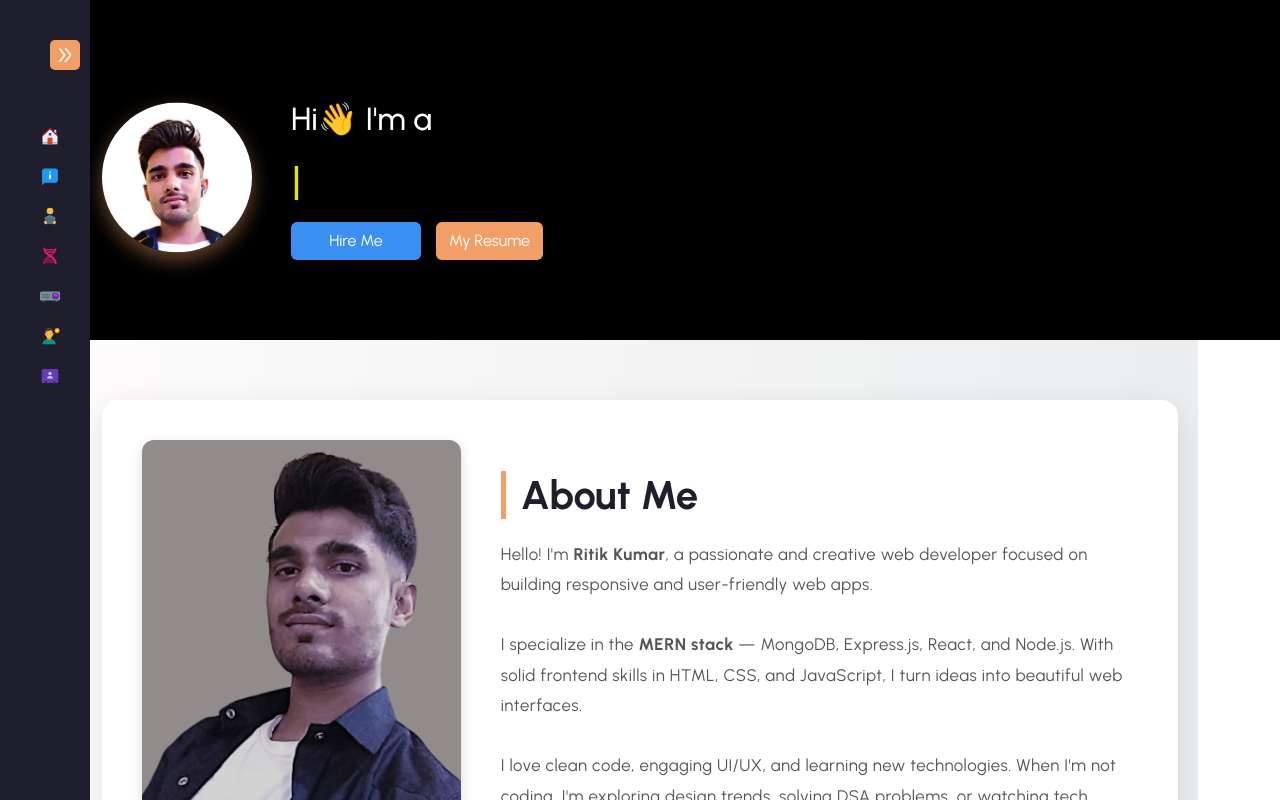
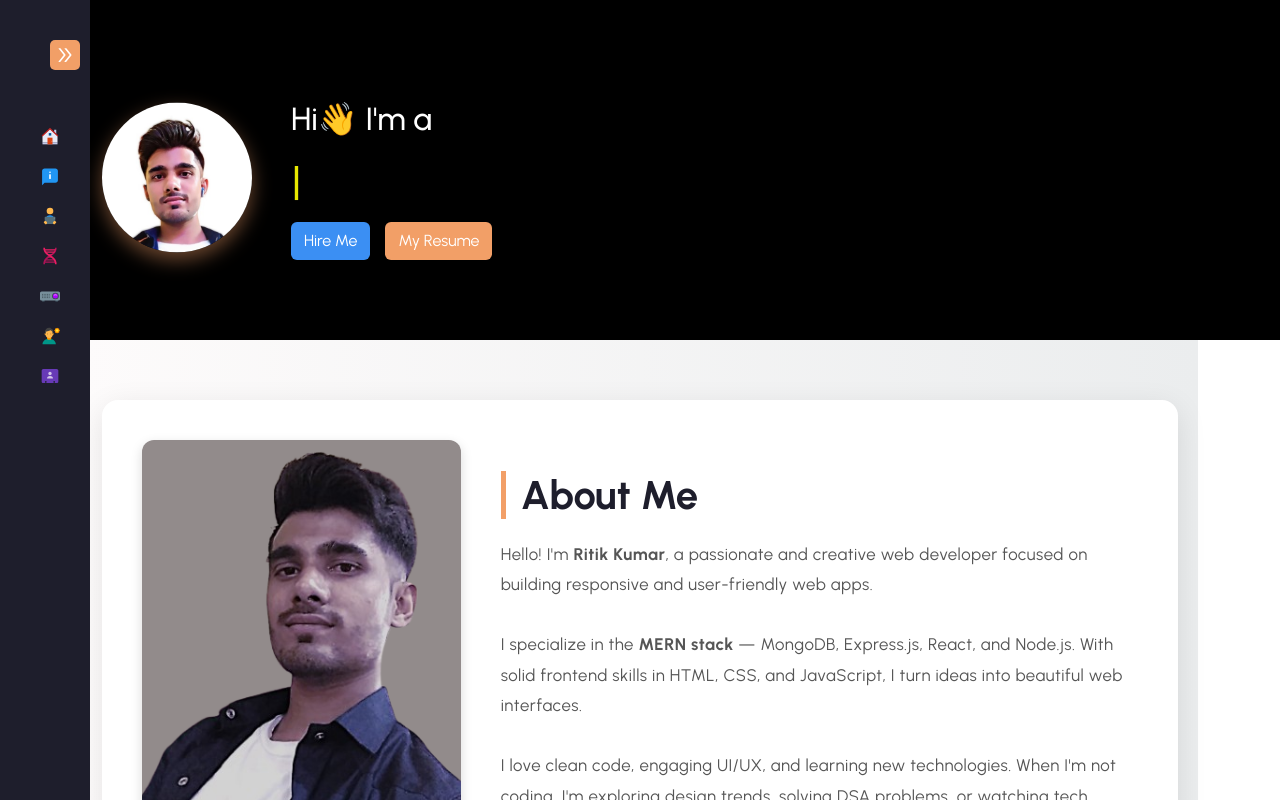
Before and after one commit to ritik-kumar123/Portfolio, a React (Vite) app in the folder client/: page / in a window 1280 px wide. Shown: the top 800 px of the page. Built offline with nearby package versions, Linux system fonts and the light colour scheme.

Commit message:
hire button width change

```diff
--- a/client/src/pages/Home/Home.css
+++ b/client/src/pages/Home/Home.css
@@ -41,14 +41,12 @@
 .home-buttons .btn-hire {
     background-color: #3b8ff3;
     color: white;
-    width: 130px;
     transition: 0.5s;
 }
 
 .home-buttons .btn-hire:hover {
     background-color: white;
     color: #3b8ff3;
-    width: 130px;
     transition: 1s;
 }
 
```
